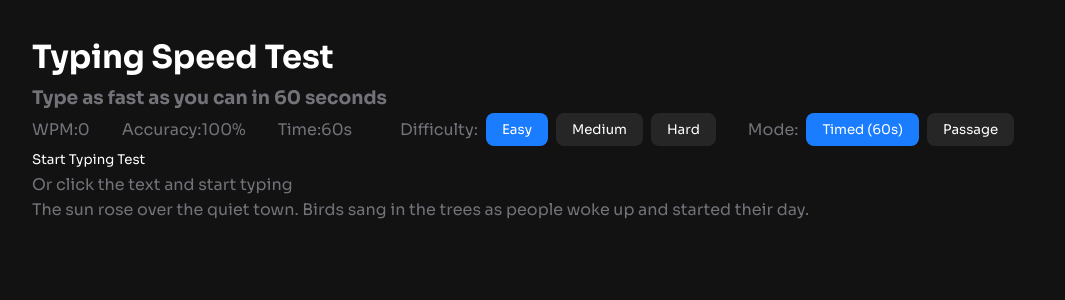
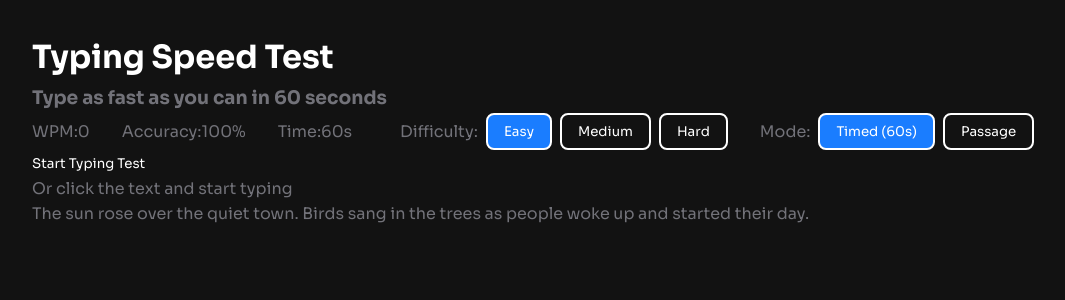
Before and after one commit to lina98st/typing-speed-test, a React (Vite) app: page / in a window 1280 px wide. Shown: the top 300 px of the page, without its empty margins (40-1105 px from the left). Built offline with nearby package versions, Linux system fonts and the light colour scheme.

Commit message:
Update button styling with white border and black background

```diff
--- a/src/App.css
+++ b/src/App.css
@@ -91,10 +91,11 @@ gap: 0.5rem;
 }
 
 .btn {
-  background-color: var(--neutral-800);
+  background-color: var(--neutral-900);
   color: var(--neutral-0);
   padding: 0.5rem 1rem;
   border-radius: 0.5rem;
+  border: 2px solid var(--neutral-0);
 }
 
 .btn.active {
```
